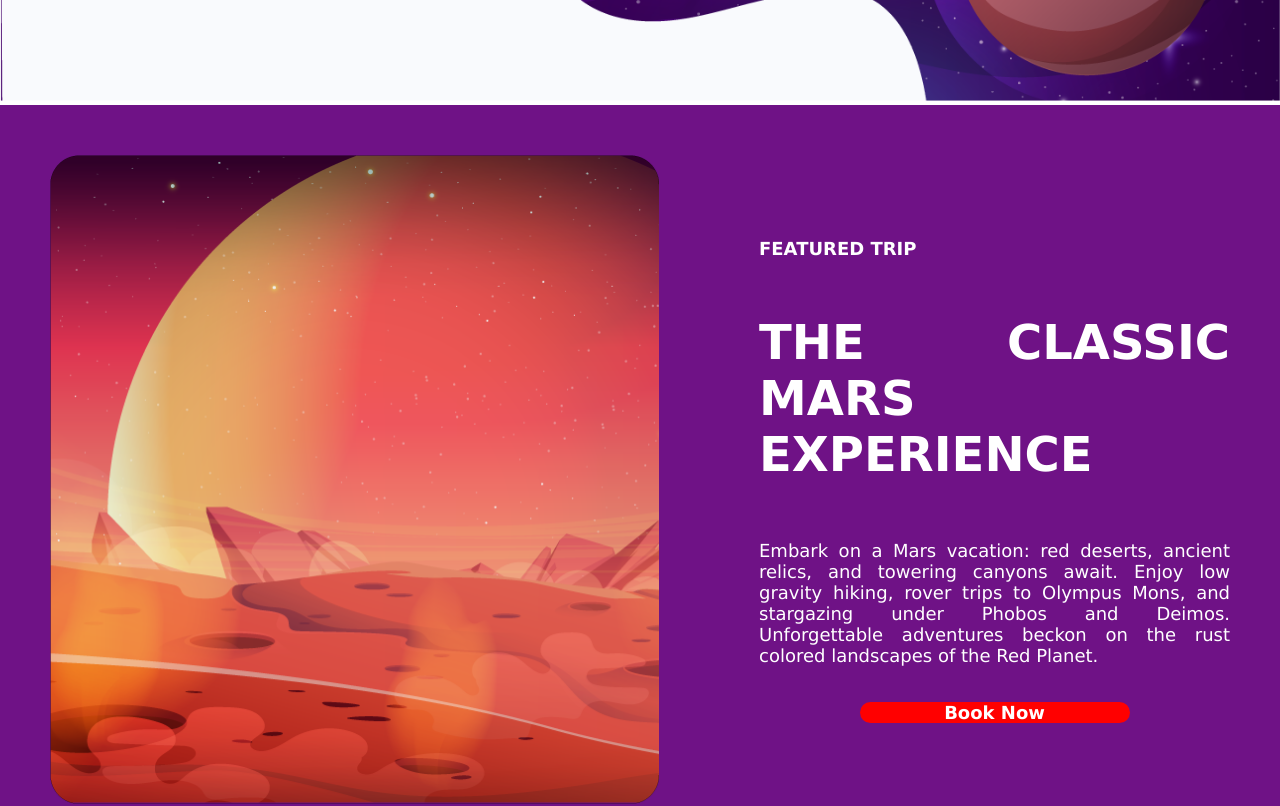
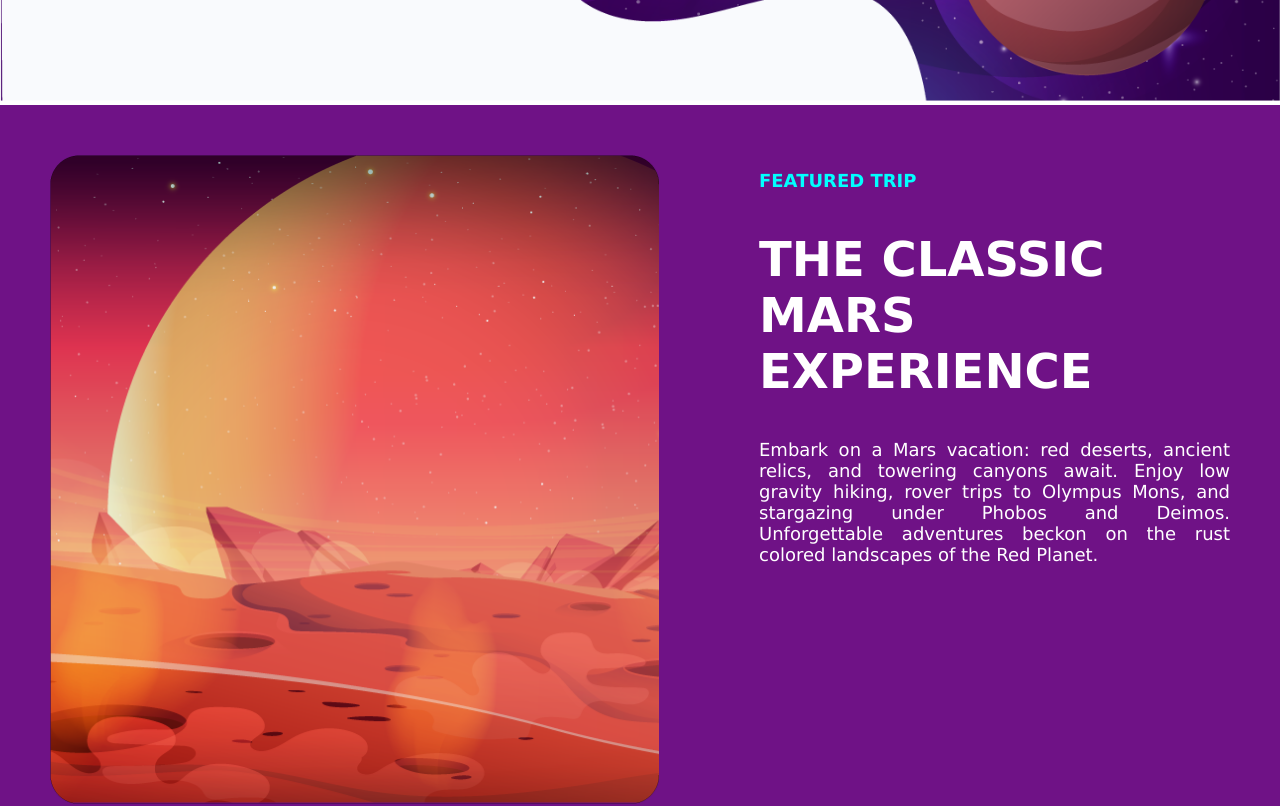
Before and after one commit to KBOlifant/RedPlanetVentures_KB_Olifant_241299, a plain HTML site: page index.html in a window 1280 px wide. Shown: the part 683-1489 px from the top of the page. Drawn offline with Linux system fonts and the light colour scheme.

Commit message:
updates fellas

```diff
--- a/css/main.css
+++ b/css/main.css
@@ -5,6 +5,7 @@ body{
 p{
     font-family:'Lucida Sans', 'Lucida Sans Regular', 'Lucida Grande', 'Lucida Sans Unicode', Geneva, Verdana, sans-serif;
     font-size: 18px;
+    text-align: justify;
 }
 
 h1{
@@ -64,26 +65,31 @@ h2{
     background-color: rgb(111, 18, 134);
     width: 100%;
     height: 800px;
+    height: auto;
+}
+
+.marsSection h2{
+    color: aqua;
+}
+
+.shuttleSection h1{
+    color: blueviolet;
+}
+
+.shuttleSection h2{
+    color: aqua;
 }
 
 .flexRow{
     display: flex;
     flex-direction: row;
-    text-align: justify;
-    align-items: center;
-    text-align: justify;
-}
-
-.flexColoumn{
-    display: flex;
-    flex-direction: column;
-    color: white;
 }
 
 .flexItem{
     padding: 50px;
     flex: 50%;
     align-items: center;
+    color: white;
 }
 
 .flexItem2{
@@ -97,29 +103,17 @@ h2{
     left: 100%;
 }
 
-.button{
-    position: relative;
-    align-items: center;
-}
-
-.buttonFill{
-    margin: auto;
-    width: 270px;
-    background-color: red;
-    text-align: center;
-    align-items: center;
-    font-size: 20px;
-    border-radius: 12px;
-    color: white;
-}
-
 .tripHeading{
-    align-items: center;
+    padding: 50px;
     text-align: center;
     color: white;
 }
 
-.trip{
+.tripSection{
     background-color: rgb(111, 18, 134);
     height: 800px;
 }
+
+.tripSection h2{
+    color: aqua;
+}
--- a/index.html
+++ b/index.html
@@ -41,7 +41,6 @@
             <div class="flexItem"><img src="assets/marsSliderClipped1.png" width="609px" height="649px"></div>
 
             <div class="flexItem">
-                <div class="flexColoumn">
                 <h2>FEATURED TRIP</h2>
                 <h1>THE CLASSIC MARS EXPERIENCE</h1>
                 <p>Embark on a Mars vacation: red deserts, ancient
@@ -51,13 +50,6 @@
                      beckon on the rust colored landscapes of the Red
                      Planet.
                 </p>
-
-                    <div class="button">
-                        <div class="buttonFill">
-                            <p><b>Book Now</b></p>
-                        </div>
-                    </div>
-                </div>
             </div>
         </div>
     </section>
@@ -72,15 +64,14 @@
                     vacation. Experience unparalleled comfort and
                     convenience as you journey to your planet of
                     choice, ensuring an unforgettable and tailored
-                    experience for every traveler.</P>
-
-
+                    experience for every traveler.
+                </P>
             </div>
             <div class="flexItem"><img src="assets/spacSchuttles.png" width="609px" height="477px"></div>
         </div>
     </section>
 
-    <section class="trip">
+    <section class="tripSection">
         <div class="tripHeading">
             <h2>UPCOMING TRIP SNEAK PEAK</h2>
             <h1>Take a look at some of our upcoming trips</h1>
```
Lines whose indentation alone changed are shown as unchanged.
